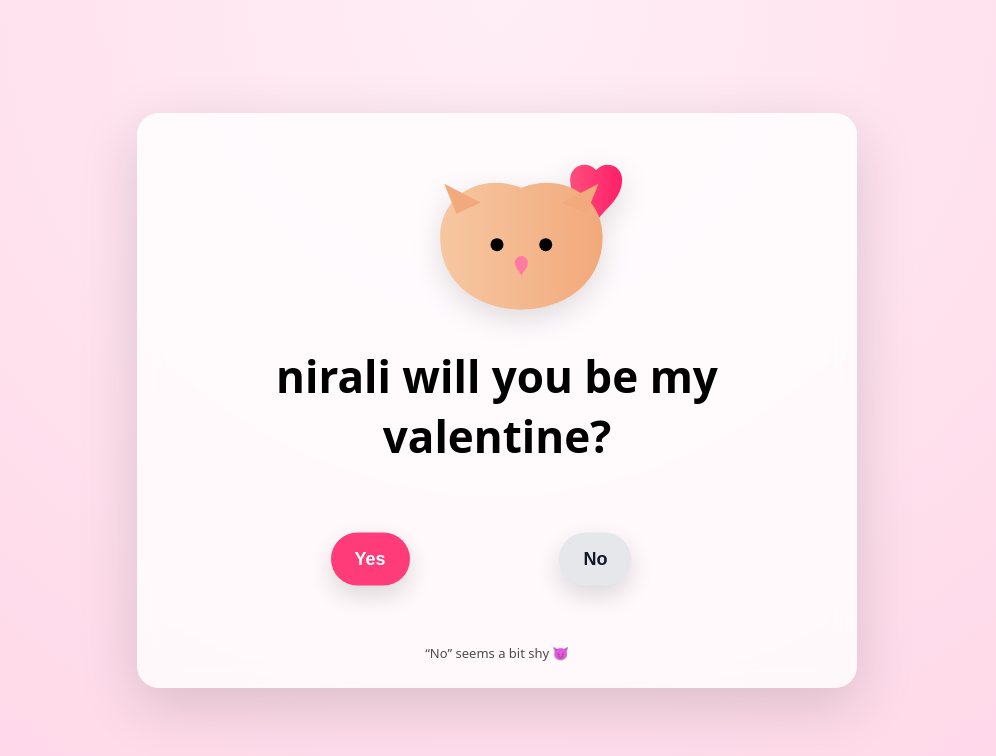
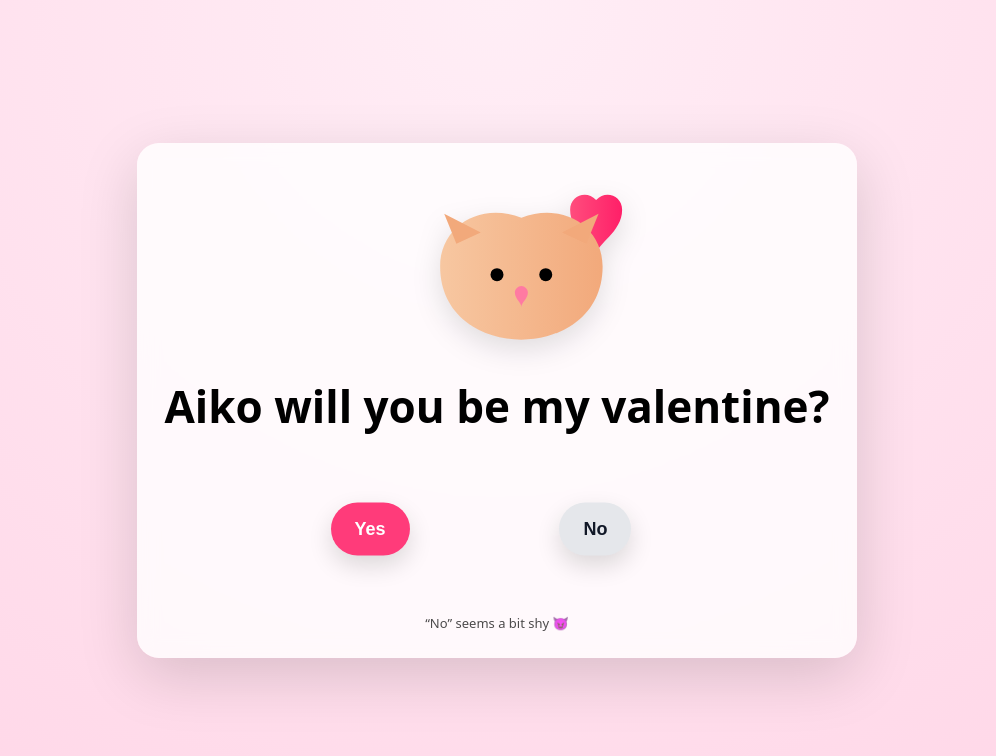
Before and after one commit to Bublatea/Valentines-day, a plain HTML site: page index.html in a window 1280 px wide. Shown: the whole page, without its empty margins (143-1139 px from the left). Drawn offline with nearby package versions, Linux system fonts and the light colour scheme.

Commit message:
Update index.html

```diff
--- a/index.html
+++ b/index.html
@@ -171,7 +171,7 @@
             fill="#ff7aa2"/>
     </svg>
 
-    <h1>nirali will you be my valentine?</h1>
+    <h1>Aiko will you be my valentine?</h1>
 
     <section class="button-zone" id="zone">
       <button id="yesBtn">Yes</button>
```
